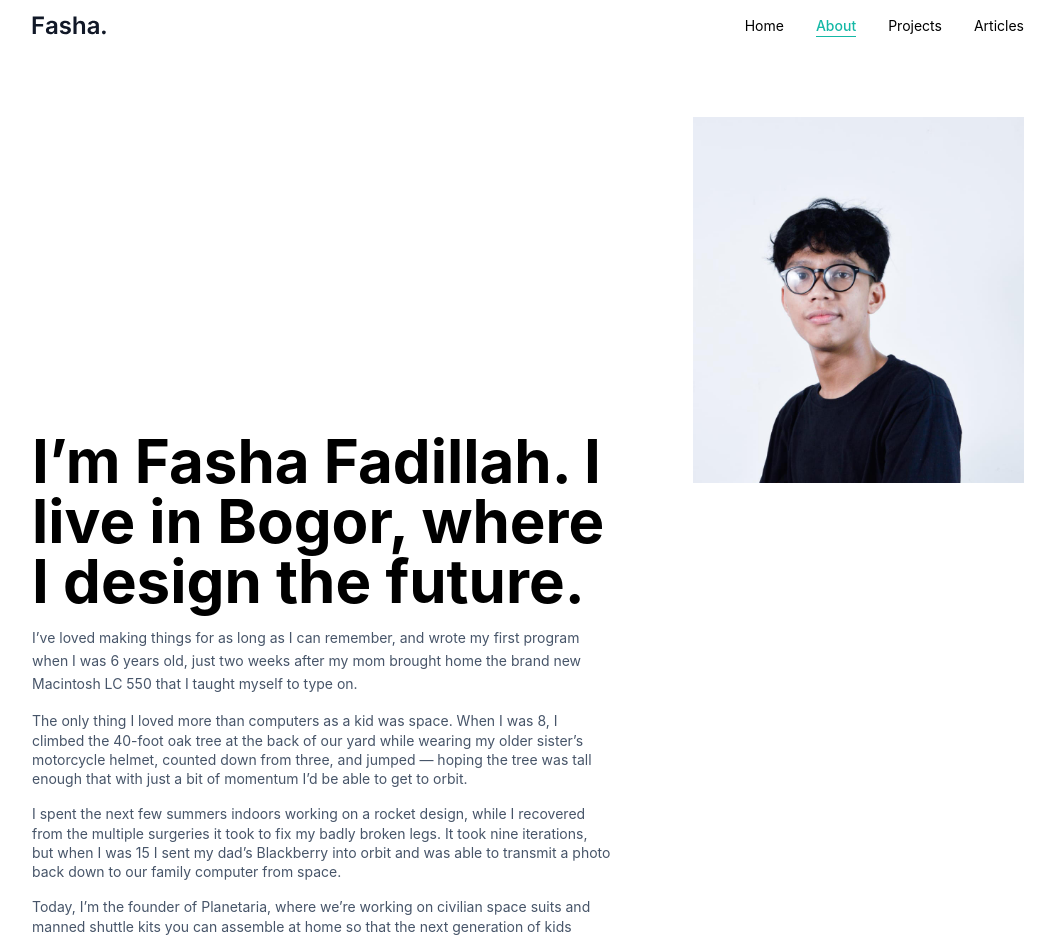
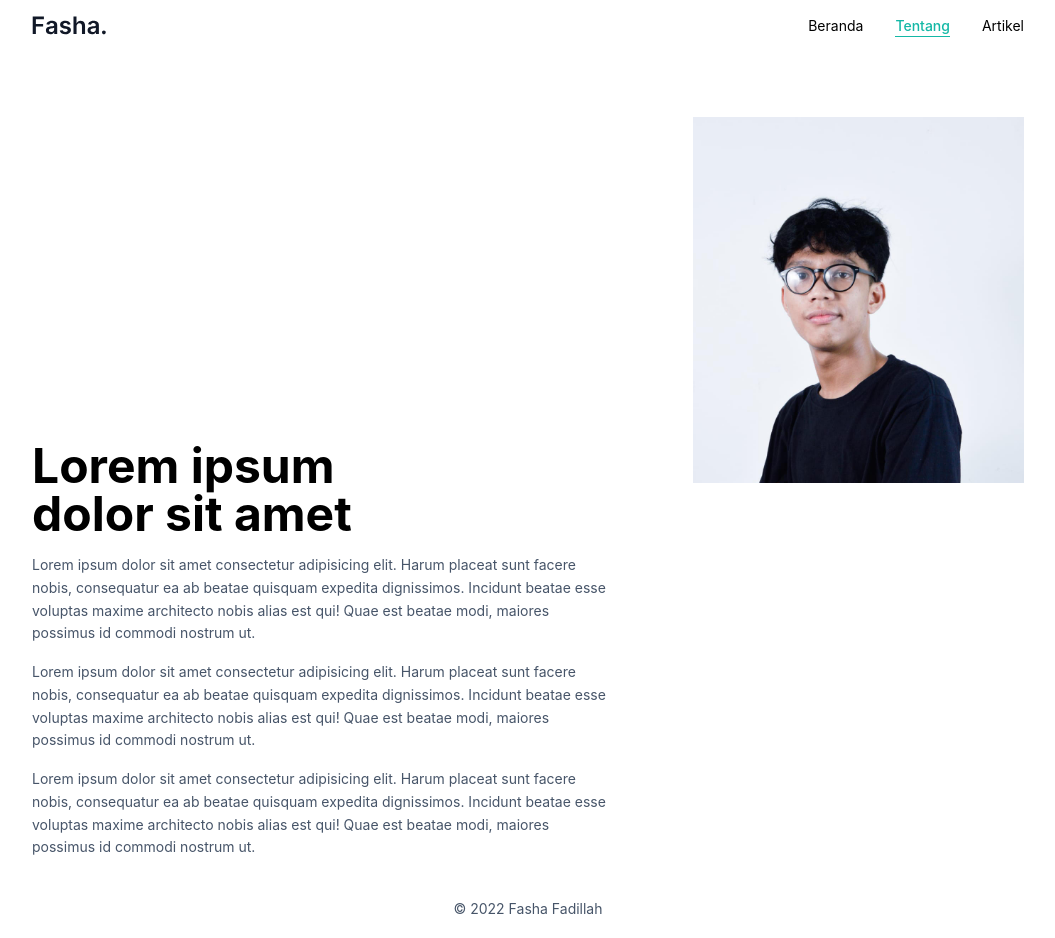
Before and after one commit to fasfashan/last-exam, a Next.js app: page /about in a window 1280 px wide. Shown: the top 938 px of the page, without its empty margins (112-1167 px from the left). Built offline with nearby package versions, Linux system fonts and the light colour scheme.

Commit message:
finishing design

```diff
--- a/package.json
+++ b/package.json
@@ -11,6 +11,7 @@
   "dependencies": {
     "@headlessui/react": "^1.7.2",
     "@tailwindcss/typography": "^0.5.7",
+    "aos": "^3.0.0-beta.6",
     "gray-matter": "^4.0.3",
     "next": "12.3.0",
     "next-mdx-remote": "^4.1.0",
--- a/src/components/experience/experience.js
+++ b/src/components/experience/experience.js
@@ -1,9 +1,15 @@
 import { BsBriefcase } from "react-icons/bs";
 import Button from "../button/Button";
+import { useEffect } from "react";
+import AOS from "aos";
+import "aos/dist/aos.css";
 import { HiArrowNarrowDown } from "react-icons/hi";
 function Experience() {
+  useEffect(() => {
+    AOS.init();
+  }, []);
   return (
-    <div className="p-6 space-y-6 text rounded-md shadow-sm border border-zinc-200">
+    <div data-aos="fade-up" data-aos-duration="800" className="p-6 space-y-6 text rounded-md shadow-sm border border-zinc-200">
       <div className="flex items-center text-base">
         <BsBriefcase className="text-zinc-400" /> <p className="ml-2 font-medium">Work</p>
       </div>
--- a/src/components/header/Header.js
+++ b/src/components/header/Header.js
@@ -4,14 +4,13 @@ import Mobilemenu from "../mobilemenu/Mobilemenu";
 function Header() {
   const router = useRouter();
   const menuItems = [
-    { title: "Home", href: "/" },
-    { title: "About", href: "/about" },
-    { title: "Projects", href: "/projects" },
-    { title: "Articles", href: "/articles" },
+    { title: "Beranda", href: "/" },
+    { title: "Tentang", href: "/about" },
+    { title: "Artikel", href: "/articles" },
   ];
   return (
-    <header className="mt-4">
-      <nav className="flex justify-between">
+    <header className="mt-4 ">
+      <nav className="flex justify-between ">
         <Link href="/">
           <a>
             <svg className="hover:opacity-60" xmlns="http://www.w3.org/2000/svg" width="74" height="19" viewBox="0 0 74 19" fill="none">
--- a/src/components/hero/Hero.js
+++ b/src/components/hero/Hero.js
@@ -1,9 +1,27 @@
+import Link from "next/link";
+import AOS from "aos";
+import "aos/dist/aos.css";
+import { useEffect } from "react";
+import { HiArrowNarrowRight } from "react-icons/hi";
 function Hero() {
+  useEffect(() => {
+    AOS.init();
+  }, []);
   return (
-    <div className="space-y-4 mt-20">
-      <h1 className="md:text-5xl text-4xl lg:w-8/12 leading-tight  font-bold">User Interface Designer, Front-end Engineer, Writer.</h1>
-      <p className="md:w-8/12 text-lg leading-snug text-slate-600">I’m Fasha, a UI Designer and Front-end Engineer based in Bogor, Indonesia. Love design, code, and anything about technology.</p>
-      <div className="flex space-x-8">
+    <div className="space-y-4 mt-20 ">
+      <h1 data-aos="fade-up" data-aos-duration="800" className="md:text-5xl text-4xl lg:w-9/12 leading-tight  font-bold">
+        Hi, Saya Fasha.
+      </h1>
+      <p data-aos="fade-up" data-aos-duration="1000" className="md:w-8/12 text-lg leading-snug text-slate-600">
+        Saya adalah seorang perancang antarmuka pengguna dan juga insinyur perangkat lunak.{" "}
+        <Link href="/about">
+          <a className="text-teal-500 hover:text-teal-300">
+            {" "}
+            Lebih tentang saya <HiArrowNarrowRight className="inline-block" />
+          </a>
+        </Link>
+      </p>
+      <div data-aos="fade-up" data-aos-duration="1200" className="flex space-x-8">
         <a rel="noreferrer" target="_blank" className="opacity-60 hover:opacity-80" href="https://www.linkedin.com/in/muhamad-fasha-fadillah/">
           <svg xmlns="http://www.w3.org/2000/svg" width="24" height="24" viewBox="0 0 40 40" fill="none">
             <rect width="40" height="40" rx="20" fill="black" />
--- a/src/components/mobilemenu/Mobilemenu.js
+++ b/src/components/mobilemenu/Mobilemenu.js
@@ -1,9 +1,8 @@
 import { Menu, Transition } from "@headlessui/react";
-import { Fragment, useEffect, useRef, useState } from "react";
+import { Fragment, useState } from "react";
 import { useRouter } from "next/router";
 import Link from "next/link";
 import { AiOutlineAlignLeft } from "react-icons/ai";
-import { FaAlignJustify, FaWindowClose } from "react-icons/fa";
 
 export default function Mobilemenu() {
   const [state, setState] = useState(true);
--- a/src/components/postcard/PostCard.js
+++ b/src/components/postcard/PostCard.js
@@ -1,8 +1,15 @@
 import Link from "next/link";
+import { useEffect } from "react";
+import AOS from "aos";
+import "aos/dist/aos.css";
+
 import { HiChevronRight } from "react-icons/hi";
-function PostCard({ title, date, description, slug, writer }) {
+function PostCard({ title, date, description, slug }) {
+  useEffect(() => {
+    AOS.init();
+  }, []);
   return (
-    <div className="space-y-4 p-6 border border-zinc-200 mb-4 hover:shadow-md rounded-md">
+    <div className="space-y-4  p-6 border border-zinc-200 mb-4 hover:shadow-md rounded-md">
       <time className="text-slate-600 text-sm">{date}</time>
       <h2 className="font-semibold text-base my-4">{title}</h2>
       <p className="text-sm text-slate-600">{description}</p>
--- a/src/pages/about.js
+++ b/src/pages/about.js
@@ -1,26 +1,29 @@
 import Image from "next/image";
 import Seo from "../components/seo/Seo";
+import AOS from "aos";
+import "aos/dist/aos.css";
+import { useEffect } from "react";
 function About() {
+  useEffect(() => {
+    AOS.init();
+  }, []);
   return (
     <>
       <Seo />
-      <div className="grid items-baseline mt-20 md:grid-cols-12 grid-cols-4 gap-y-20">
+      <div data-aos="fade-up" data-aos-duration="800" className="grid items-baseline mt-20 md:grid-cols-12 grid-cols-4 gap-y-20">
         <div className="md:col-span-7 col-span-12 space-y-4">
-          <h1 className="md:text-6xl text-4xl leading-tight font-bold">I’m Fasha Fadillah. I live in Bogor, where I design the future.</h1>
+          <h1 className="md:text-5xl text-4xl lg:w-9/12 leading-tight  font-bold">Lorem ipsum dolor sit amet </h1>
           <p className="leading-relaxed text-slate-600 text-sm ">
-            I’ve loved making things for as long as I can remember, and wrote my first program when I was 6 years old, just two weeks after my mom brought home the brand new Macintosh LC 550 that I taught myself to type on.
+            Lorem ipsum dolor sit amet consectetur adipisicing elit. Harum placeat sunt facere nobis, consequatur ea ab beatae quisquam expedita dignissimos. Incidunt beatae esse voluptas maxime architecto nobis alias est qui! Quae est
+            beatae modi, maiores possimus id commodi nostrum ut.
           </p>
-          <p className="leading-snug text-slate-600 text-sm ">
-            The only thing I loved more than computers as a kid was space. When I was 8, I climbed the 40-foot oak tree at the back of our yard while wearing my older sister’s motorcycle helmet, counted down from three, and jumped — hoping
-            the tree was tall enough that with just a bit of momentum I’d be able to get to orbit.
+          <p className="leading-relaxed text-slate-600 text-sm ">
+            Lorem ipsum dolor sit amet consectetur adipisicing elit. Harum placeat sunt facere nobis, consequatur ea ab beatae quisquam expedita dignissimos. Incidunt beatae esse voluptas maxime architecto nobis alias est qui! Quae est
+            beatae modi, maiores possimus id commodi nostrum ut.
           </p>
-          <p className="leading-snug text-slate-600 text-sm ">
-            I spent the next few summers indoors working on a rocket design, while I recovered from the multiple surgeries it took to fix my badly broken legs. It took nine iterations, but when I was 15 I sent my dad’s Blackberry into orbit
-            and was able to transmit a photo back down to our family computer from space.
-          </p>
-          <p className="leading-snug text-slate-600 text-sm ">
-            Today, I’m the founder of Planetaria, where we’re working on civilian space suits and manned shuttle kits you can assemble at home so that the next generation of kids really can make it to orbit — from the comfort of their own
-            backyards.
+          <p className="leading-relaxed text-slate-600 text-sm ">
+            Lorem ipsum dolor sit amet consectetur adipisicing elit. Harum placeat sunt facere nobis, consequatur ea ab beatae quisquam expedita dignissimos. Incidunt beatae esse voluptas maxime architecto nobis alias est qui! Quae est
+            beatae modi, maiores possimus id commodi nostrum ut.
           </p>
         </div>
         <div className="md:col-start-9 md:col-end-13 col-span-12 w-full ">
--- a/src/pages/articles.js
+++ b/src/pages/articles.js
@@ -1,7 +1,27 @@
-export default function Articles() {
+import PostCard from "../components/postcard/PostCard";
+import getPosts from "../helpers.js/getPosts";
+import AOS from "aos";
+import { useEffect } from "react";
+import "aos/dist/aos.css";
+
+function Articles({ posts }) {
+  useEffect(() => {
+    AOS.init();
+  }, []);
   return (
-    <div>
-      <h1>Articles</h1>
+    <div data-aos="fade-up" data-aos-duration="800" className="mt-20">
+      {posts.map((post) => (
+        <PostCard key={post.slug} title={post.data.title} date={post.data.date} description={post.data.description} slug={post.slug} />
+      ))}
     </div>
   );
 }
+export default Articles;
+export const getStaticProps = () => {
+  const posts = getPosts();
+  return {
+    props: {
+      posts,
+    },
+  };
+};
--- a/src/pages/blog/[slug].js
+++ b/src/pages/blog/[slug].js
@@ -9,12 +9,13 @@ function Post({ data, content, image }) {
   return (
     <>
       <Seo templateTitle={data.title} description={data.description} image={data.image} />
-
-      <h1 className="font-bold text-7xl mt-24 mb-12">{data.title}</h1>
-      <time className="text-gray-500 italic">{data.date}</time>
-      <p className="prose mt-12">
-        <MDXRemote {...content} />
-      </p>
+      <article className="max-w-2xl space-y-4 mx-auto mt-20">
+        <time className="text-gray-500 ">{data.date}</time>
+        <h1 className="md:text-4xl text-3xl  leading-tight  font-bold">{data.title}</h1>
+        <p className="prose">
+          <MDXRemote {...content} />
+        </p>
+      </article>
     </>
   );
 }
--- a/src/pages/index.js
+++ b/src/pages/index.js
@@ -1,15 +1,21 @@
 import Seo from "../components/seo/Seo";
+import { useEffect } from "react";
 import PostCard from "../components/postcard/PostCard";
 import getPosts from "../helpers.js/getPosts";
 import Hero from "../components/hero/Hero";
 import Experience from "../components/experience/experience";
+import AOS from "aos";
+import "aos/dist/aos.css";
 export default function Home({ posts }) {
+  useEffect(() => {
+    AOS.init();
+  }, []);
   return (
     <>
       <Seo />
       <Hero />
       <div className="grid md:grid-cols-12 grid-cols-4 gap-4  mt-20">
-        <article className="md:col-span-6 col-span-12">
+        <article data-aos="fade-up" data-aos-duration="800" className="md:col-span-6 col-span-12">
           {posts.map((post) => (
             <PostCard key={post.slug} title={post.data.title} date={post.data.date} description={post.data.description} slug={post.slug} />
           ))}
```
Also changed, not shown: src/posts/solidaritas-rakyat-bantu-rakyat-bikin-pengin-nanya-emang-pemerintahnya-ke-mana.mdx (+22 -7 lines), 1 other file (tests, documents, lock files or other folders).
